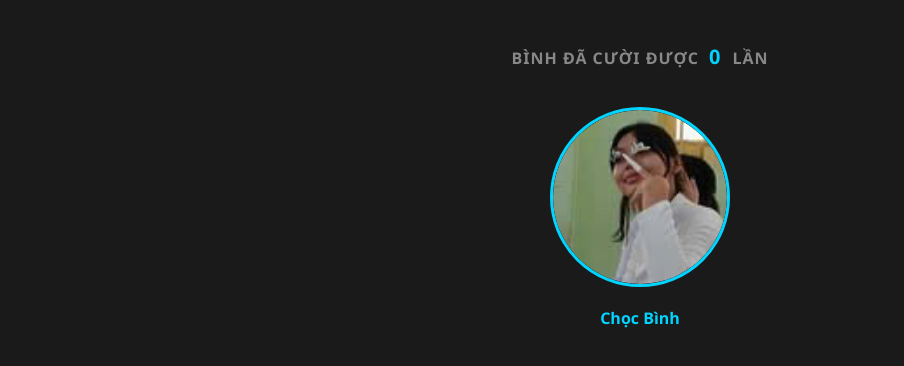
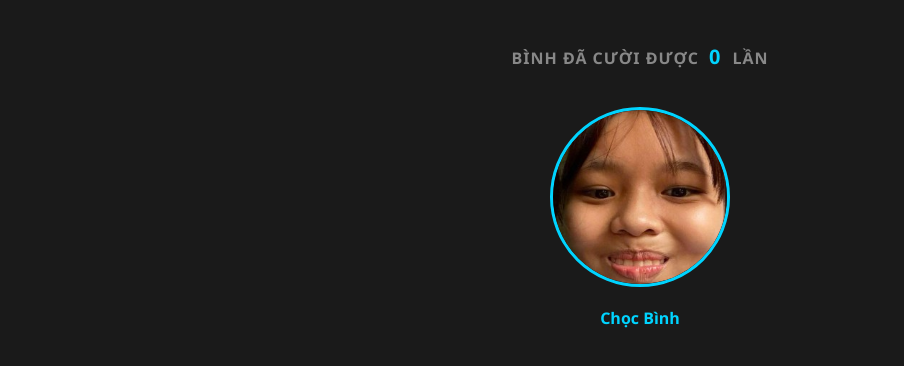
Before and after one commit to thptphungoc12a5/BinhLaugh, a plain HTML site: page index.html in a window 1280 px wide. Shown: the part 266-632 px from the top of the page, without its empty margins (0-904 px from the left). Drawn offline with Linux system fonts and the light colour scheme; no server answers.

Commit message:
Update index.html

```diff
--- a/index.html
+++ b/index.html
@@ -260,7 +260,7 @@
     </div>
 
     <button id="laughBtn">
-      <img src="beBinh.webp" alt="Laugh Icon">
+      <img src="ScreenShot_20251201061942.jpeg" alt="Laugh Icon">
     </button>
     <div class="laugh-label">Chọc Bình</div>
   </div>
```
